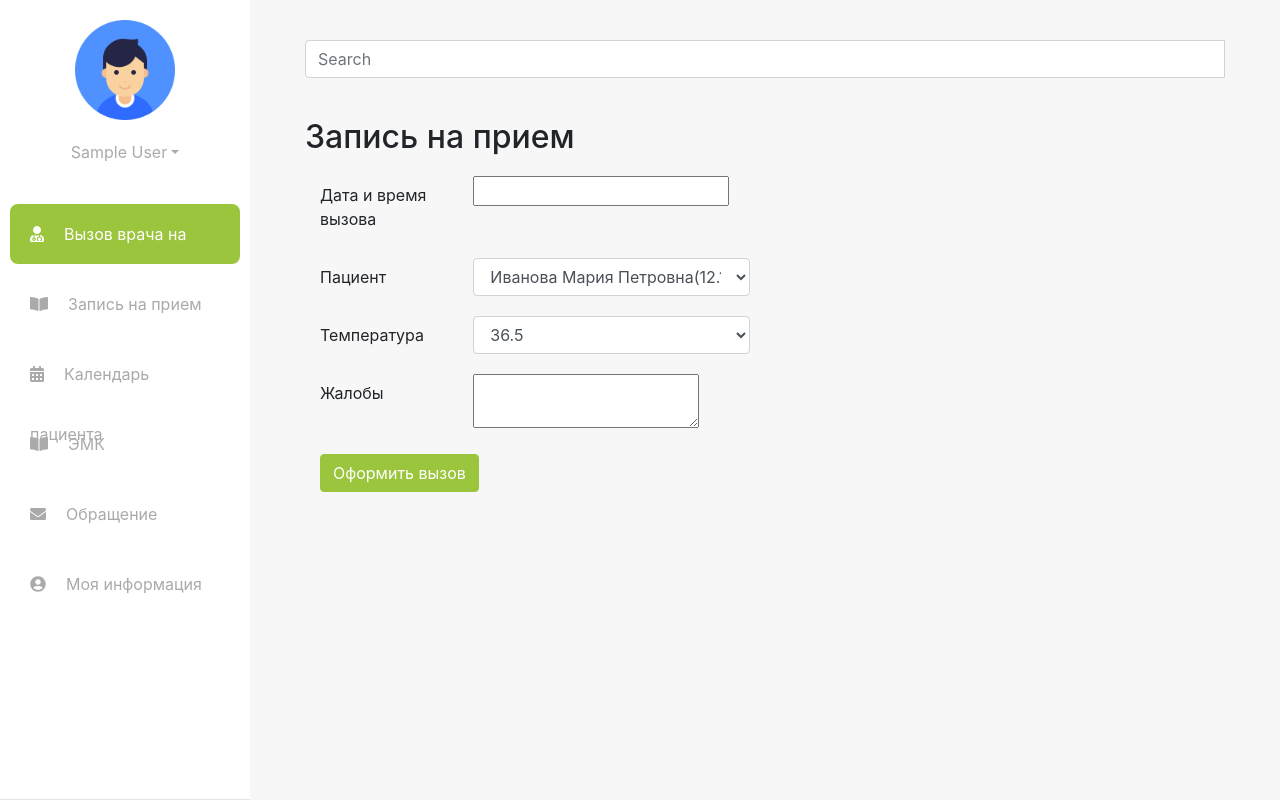
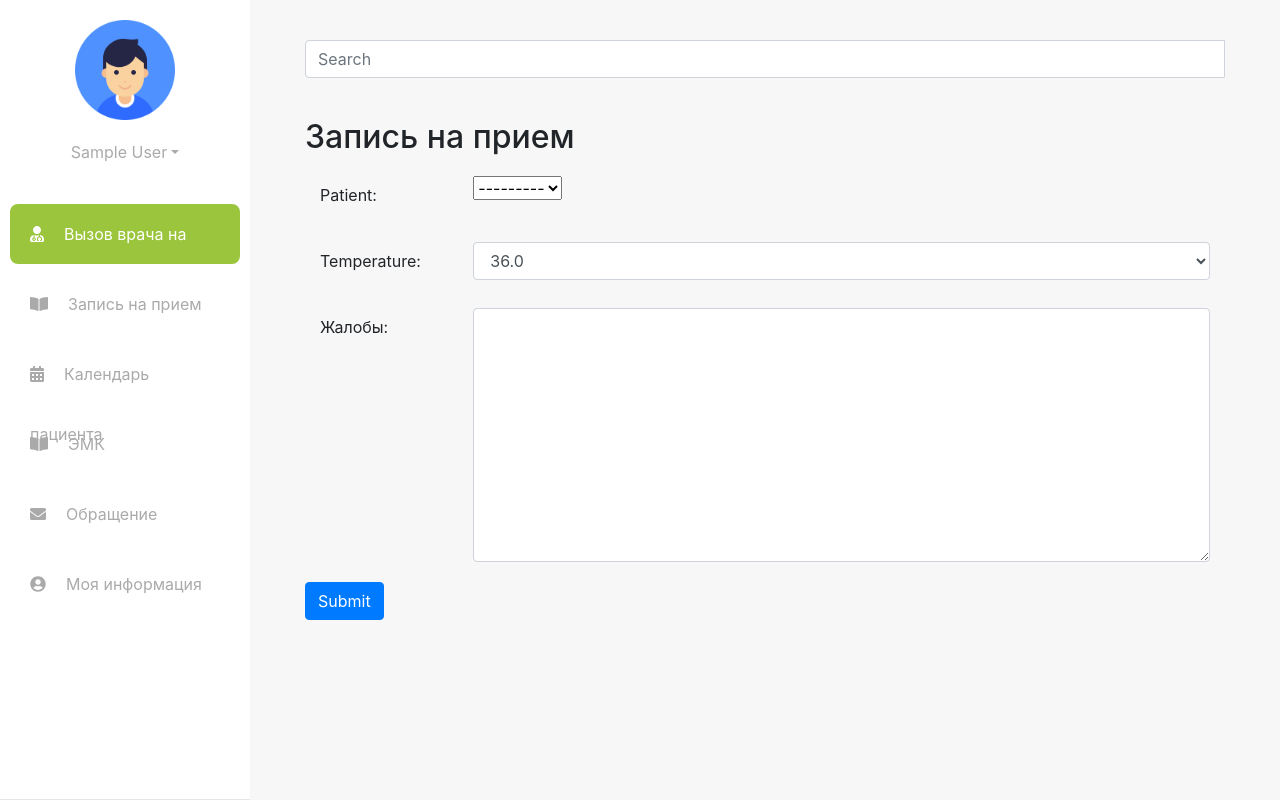
Before and after one commit to akariasmorum/personalpage, a Django app: page /call in a window 1280 px wide. Run offline with Django 3.2, Linux system fonts and the light colour scheme; the visitor is signed in with stand-in values (Sample User, id 1); some libraries are stand-ins or nearby versions.

Commit message:
Добавил Модель Опекаемого, модель Вызова на дом, прикрутил форму вызова на дом, не забудь сделать migrations

```diff
--- a/account/accountpage/forms.py
+++ b/account/accountpage/forms.py
@@ -2,8 +2,9 @@
 from django.contrib.auth.forms import UserCreationForm
 from django.urls import reverse_lazy
 from django.views import generic
+from django.forms import ModelForm
 
-from .models import PatientUser
+from .models import PatientUser, CallDoc, Patient
 
 class Message(forms.Form):
 	snils = forms.CharField(widget =forms.TextInput(attrs={'class': 'form-control'}),label='СНИЛС', max_length=14)
@@ -26,3 +27,25 @@
 	class Meta(UserCreationForm):
 		model = PatientUser
 		fields = ('snils', 'name', 'surname', 'telephone')
+
+class CallDocForm(ModelForm):
+	temperature = forms.ChoiceField(widget = forms.Select(attrs={'class': 'form-control', 'placeholder': 'Температура'}), choices = ((str(x*0.1)[:4], str(x*0.1)[:4]) for x in range(360, 401)))
+	complaints = forms.CharField(widget =forms.Textarea(attrs={'class': 'form-control'}),label='Жалобы', max_length=1000)
+
+
+	def __init__(self, user, *args, **kwargs):
+		super(CallDocForm, self).__init__(*args, **kwargs)
+		self.fields['patient'] = forms.ModelChoiceField(queryset = Patient.objects.filter(trustee = user))
+		self._user = user
+
+	def save(self, commit=True):
+		instance = super(CallDocForm, self).save(commit=False)
+		inst.trustee = self._user
+		if commit:
+			instance.save()
+			self.save_m2m()
+		return instance
+
+	class Meta:
+		model = CallDoc
+		fields = ['patient','temperature','complaints']
--- a/account/accountpage/models.py
+++ b/account/accountpage/models.py
@@ -3,6 +3,8 @@
 
 
 # Create your models here.
+
+
 
 class PatientUserManager(BaseUserManager):
 	def create_user(self, snils, name, surname, telephone, password=None):
@@ -21,13 +23,15 @@
 		user.save(using=self._db)
 
 
+
+
 class PatientUser(AbstractBaseUser):
 	snils = models.CharField('СНИЛС', max_length= 14, unique=True)
 	email = models.EmailField('email', max_length= 255, blank=True)
-	name = models.CharField('Имя', max_length= 255, blank=True)
-	surname = models.CharField('Фамилия', max_length= 50, blank=True)
+	name = models.CharField('Имя', max_length= 50, blank=True)
+	surname = models.CharField('Фамилия', max_length= 80, blank=True)
 
-	patronimic = models.CharField('Отчество', max_length= 255, blank=True)
+	patronimic = models.CharField('Отчество', max_length= 80, blank=True)
 
 	date_joined = models.DateTimeField('Дата Регистрации', auto_now_add=True)
 	telephone = models.CharField('Номер телефона', max_length= 18, blank=True)
@@ -51,3 +55,19 @@
 		Возвращает сокращенное имя пользователя.
 		'''
 		return self.name
+
+class Patient(models.Model):
+	name = models.CharField('Имя опекаемого', max_length=50)
+	surname = models.CharField('Фамилия опекаемого', max_length=80)
+	patronimic = models.CharField('Отчество опекаемого', max_length=80)
+	snils = models.CharField('СНИЛС опекаемого', max_length=14)
+	date_born = models.DateField('Дата Рождения')
+	trustee = models.ForeignKey(PatientUser, models.CASCADE)
+
+
+class CallDoc(models.Model):
+	date = models.DateTimeField('Время вызова', auto_now_add=True)
+	patient = models.ForeignKey(Patient, models.CASCADE)
+	trustee = models.ForeignKey(PatientUser, models.CASCADE)
+	temperature = models.CharField('Температура', max_length=4)
+	complaints = models.CharField('Жалобы', max_length=1000)
--- a/account/accountpage/templates/calldoc.html
+++ b/account/accountpage/templates/calldoc.html
@@ -4,53 +4,21 @@
 <div class='main-area'>
             <div class = 'container'>
                 <h2>Запись на прием</h2>
-                  <form>
-                      <div class="form-group row">
-                        <label class="col-sm-2 col-form-label" for="Date">Дата и время вызова</label>
-                        <div class="col-sm-4">
-                            <input type="text" name="">
-                        </div>
-                      </div>
+                  <form method = "POST" class = 'call-doc'>
+					{% csrf_token %}
+					{% for field in form.visible_fields %}
+					    <div class="form-group row">
+					        {{ field.errors }}
+					        <div class="col-sm-2 col-form-label">{{ field.label_tag }}</div>
+					        <div class="col"> {{ field }} </div>
+					    </div>
+					{% endfor %}
 
-                      <div class="form-group row">
-                        <label class="col-sm-2 col-form-label" for="Date">Пациент</label>
-                        <div class="col-sm-4">
-                            <select id="pacient" class="form-control">
-                                <option selected>Иванова Мария Петровна(12.12.1965)</option>
-                                <option >Иванов Алексей Михайлович(31.12.2014)</option>
-                                <option >Иванова Алена Михайлович(12.03.2017)</option>
-                            </select>
-                        </div>
-                      </div>
-                      <div class="form-group row">
-                        <label class="col-sm-2 col-form-label" for="type-doctor">Температура</label>
-                        <div class="col-sm-4">
-                            <select id="type-doctor" class="form-control">
-                                <option >36.5</option>
-                                <option >36.6</option>
-                                <option >36.7</option>
-                                <option >36.8</option>
-                                <option >36.9</option>
-                                <option >37.0</option>
-                                <option >37.1</option>
-                                <option >37.2</option>
-                            </select>
-                        </div>
-                      </div>
-
-                      <div class="form-group row">
-                        <label class="col-sm-2 col-form-label" for="Date">Жалобы</label>
-                        <div class="col-sm-4">
-                            <textarea></textarea>
-                        </div>
-                      </div>
-
-                      <div class="form-group row">
-                        <div class="col-sm-10">
-                          <button type="submit" class="mbtn btn btn-primary" style='background-color: #9bc53d; border-color: #9bc53d'>Оформить вызов</button>
-                        </div>
-                      </div>
-                    </form>
+					{% for hidden in form.hidden_fields %}
+					{{ hidden }}
+					{% endfor %}
+					<input type="submit" class="mbtn btn btn-primary" values="submit">
+				</form>
             </div>
         </div>
 {% endblock %}
--- a/account/accountpage/views.py
+++ b/account/accountpage/views.py
@@ -7,7 +7,7 @@
 from django.urls import reverse_lazy
 from django.views import generic
 
-from .forms import SignUpForm
+from .forms import SignUpForm, CallDocForm
 
 # Create your views here.
 def login(request):
@@ -68,7 +68,15 @@
 	return render(request, 'message.html', context={'title': 'Расписание', 'nbar': 'message', 'form': form, 'name': (request.user.surname + ' ' + request.user.name) })
 
 def calldoc(request):
-	return render(request, 'calldoc.html', context={'title': 'Вызов врача на дом', 'nbar': 'call-doc', 'name': (request.user.surname + ' ' + request.user.name) })
+	if request.method =='POST':
+		form = CallDocForm(request.user, request.POST)
+		if form.is_valid():
+			form.save()
+	else:
+		form = CallDocForm(request.user)
+
+
+	return render(request, 'calldoc.html', context={'title': 'Вызов врача на дом', 'nbar': 'call-doc', 'form': form, 'name': (request.user.surname + ' ' + request.user.name) })
 def ehr(request):
 	return render(request, 'ehr.html', context={'title': 'Электронная медицинская карта', 'nbar': 'ehr', 'name': (request.user.surname + ' ' + request.user.name) })
 def app(request):
```
Also changed, not shown: account/accountpage/migrations/0004_auto_20181106_1853.py (added).
